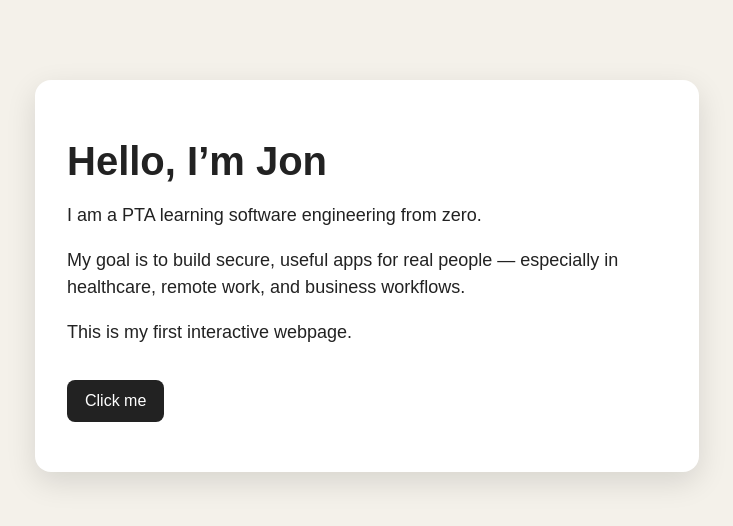
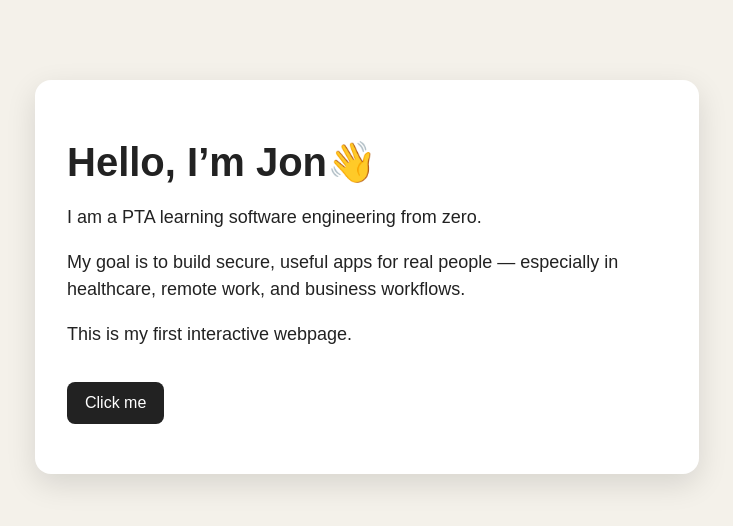
Before and after one commit to jonagid/hello-jon, a plain HTML site: page index.html in a window 1280 px wide. Shown: the whole page, without its empty margins (273-1006 px from the left). Drawn offline with Linux system fonts and the light colour scheme.

Commit message:
Update homepage greeting

```diff
--- a/index.html
+++ b/index.html
@@ -8,7 +8,7 @@
 </head>
 <body>
   <main class="card">
-    <h1>Hello, I’m Jon</h1>
+    <h1>Hello, I’m Jon👋</h1>
 
 <p>I am a PTA learning software engineering from zero.</p>
 
```
